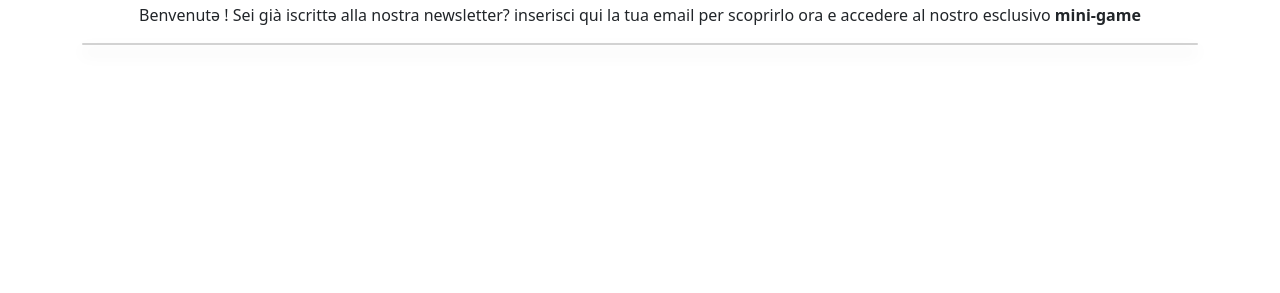
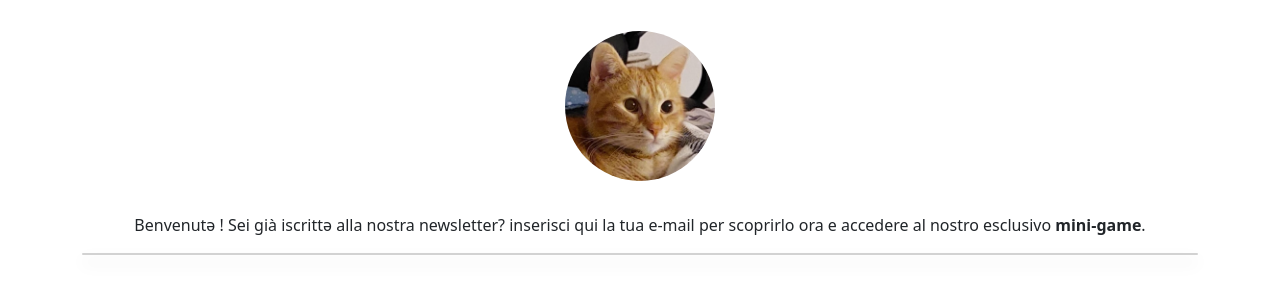
Before and after one commit to sarahelshark/js-mail-dadi, a plain HTML site: page index.html in a window 1280 px wide. Shown: the part 77-370 px from the top of the page. Drawn offline with nearby package versions, Linux system fonts and the light colour scheme.

Commit message:
feat add some html contents

```diff
--- a/index.html
+++ b/index.html
@@ -5,13 +5,29 @@
     <meta name="viewport" content="width=device-width, initial-scale=1.0">
     <link href="https://cdn.jsdelivr.net/npm/bootstrap@5.3.2/dist/css/bootstrap.min.css" rel="stylesheet" integrity="sha384-T3c6CoIi6uLrA9TneNEoa7RxnatzjcDSCmG1MXxSR1GAsXEV/Dwwykc2MPK8M2HN" crossorigin="anonymous">
     <title>are you bored?</title>
+    <style>
+        .avatar{
+            aspect-ratio: 1 / 1;
+            margin-bottom: 2rem;
+            margin-top: 1.75rem;
+        }
+        .avatar>img{
+            border-radius: 50%;
+            aspect-ratio: 1/ 1;
+            width: 150px;
+            object-fit: cover;
+        }
+
+    </style>
 </head>
 <body class="--bs-body-color">
 
     <div class="container-fluid pt-4 d-flex flex-column align-items-center">
         <h1 class="game">&hearts;let's play&hearts;</h1>
-
-        <p> Benvenut&#601; ! Sei gi&agrave; iscritt&#601; alla nostra newsletter? inserisci qui la tua email per scoprirlo ora e accedere al nostro esclusivo <strong>mini-game</strong></p>
+        <div class="avatar">
+            <img src="./tommy.jpg" alt="foto del mio gatto rosso">
+        </div>
+        <p> Benvenut&#601; ! Sei gi&agrave; iscritt&#601; alla nostra newsletter? inserisci qui la tua e-mail per scoprirlo ora e accedere al nostro esclusivo <strong>mini-game</strong>.</p>
 
       </div>
       <!--fine introduzione pagina-->
@@ -22,7 +38,7 @@
             </form>
 
 
-         </div>
+        </div>
 
       </div>
        <!--fine inserimento dati-->
```
Also changed, not shown: tommy.jpg (added).
